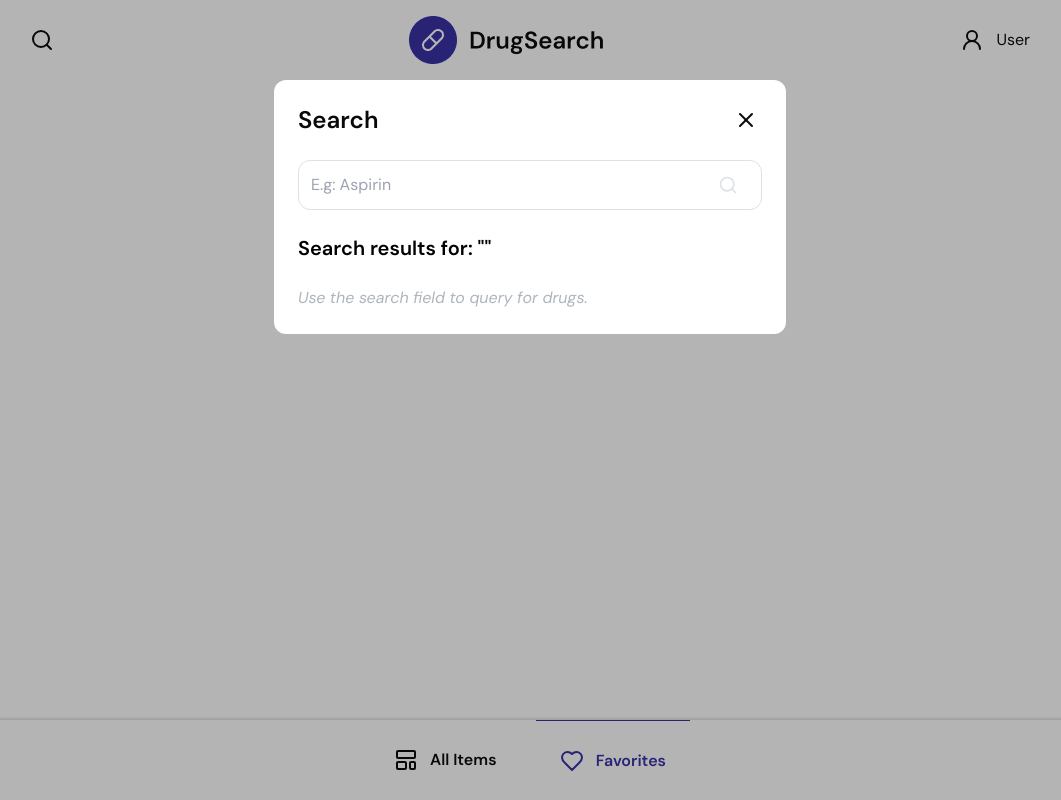
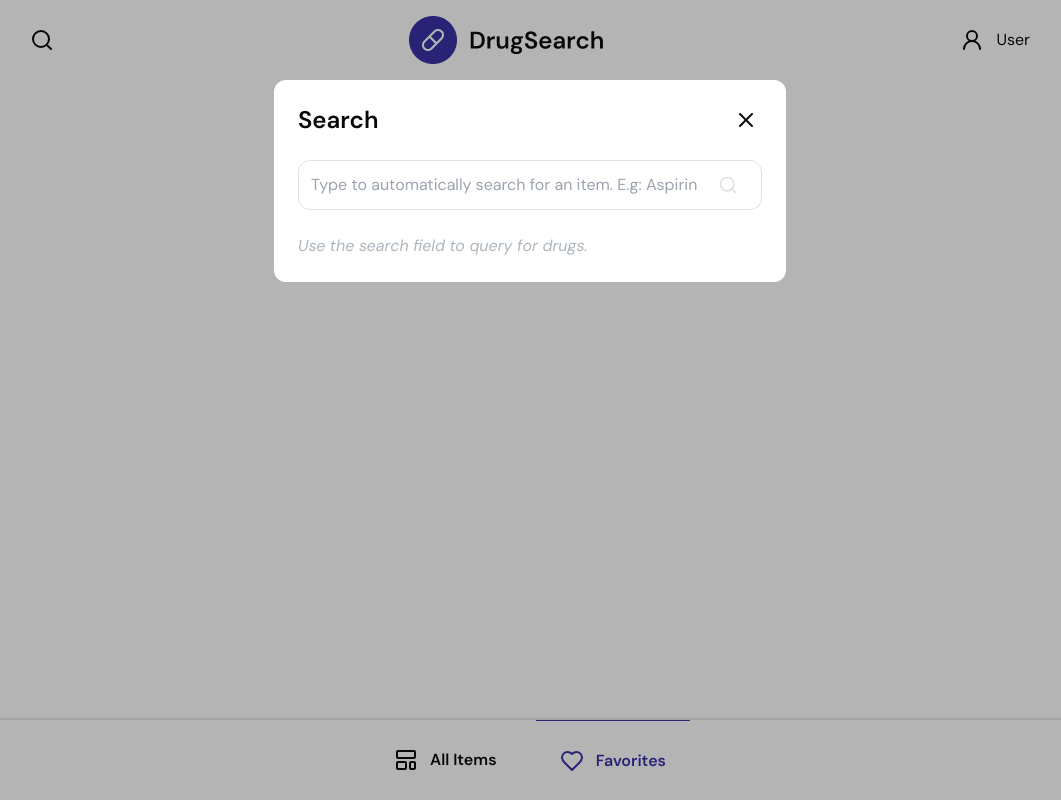
Before and after one commit to AlissonSilva07/teste-icc-drug-search, a React (Vite) app: page /favorites in a window 1280 px wide. Both pictures are taken after a click on the button 152 px from the left and 40 px from the top of the page. Shown: the whole page, without its empty margins (110-1171 px from the left). Built offline with nearby package versions, Linux system fonts and the light colour scheme.

Commit message:
feat: teaks in buttons and texts

```diff
--- a/src/modules/drugSearch/submodules/favorites/page/index.tsx
+++ b/src/modules/drugSearch/submodules/favorites/page/index.tsx
@@ -14,7 +14,7 @@ function FavoritesPage() {
                         Clear Favorites
                     </button>
                 </div>
-                <DrugsList drugsList={favoriteDrugs.value} />
+                {favoriteDrugs.value.length > 0 ? <DrugsList drugsList={favoriteDrugs.value} /> : <p className="text-[#ADB5BD]">There are no favorite drugs, try adding some in All Items page.</p>}
             </section>
         </main>
     )
--- a/src/shared/components/modalSearch.tsx
+++ b/src/shared/components/modalSearch.tsx
@@ -1,4 +1,4 @@
-import { Search, X } from "lucide-react"
+import { Delete, Search, X } from "lucide-react"
 import { useEffect, useState } from "react"
 import { useSearch } from "../../modules/drugSearch/hooks/useSearch"
 import { DrugItemSearch } from "../../modules/drugSearch/components/drugItemSearch"
@@ -34,13 +34,19 @@ function ModalSearch({ onClose }: IModalSearch) {
                     <input
                         type="text"
                         className="w-full p-3 border border-[#DEE2E6] rounded-xl outline-orange-600"
-                        placeholder="E.g: Aspirin"
+                        placeholder="Type to automatically search for an item. E.g: Aspirin"
                         value={query}
                         onChange={e => setQuery(e.target.value)} />
-                    <Search className="absolute right-6 size-5 text-[#DEE2E6]" />
+                    {query.length > 0 ? (
+                        <button onClick={() => setQuery("")} className="flex items-center justify-center text-[#DEE2E6] hover:text-indigo-800">
+                            <Delete className="absolute right-6 size-5" />
+                        </button>
+                    ) : (
+                        <Search className="absolute right-6 size-5 text-[#DEE2E6]" />
+                    )}
                 </div>
 
-                <h3 className="text-xl font-semibold">Search results for: "{query}"</h3>
+                {query.length > 0 && searchResults.value.length > 0 && <h3 className="text-xl font-semibold">Search results for: "{query}"</h3>}
                 {query.length > 0 && searchResults.value.length > 0 ?
                     searchResults.value.map(sR => (
                         <div key={sR.product_id} className="w-full flex flex-col gap-3">
```
